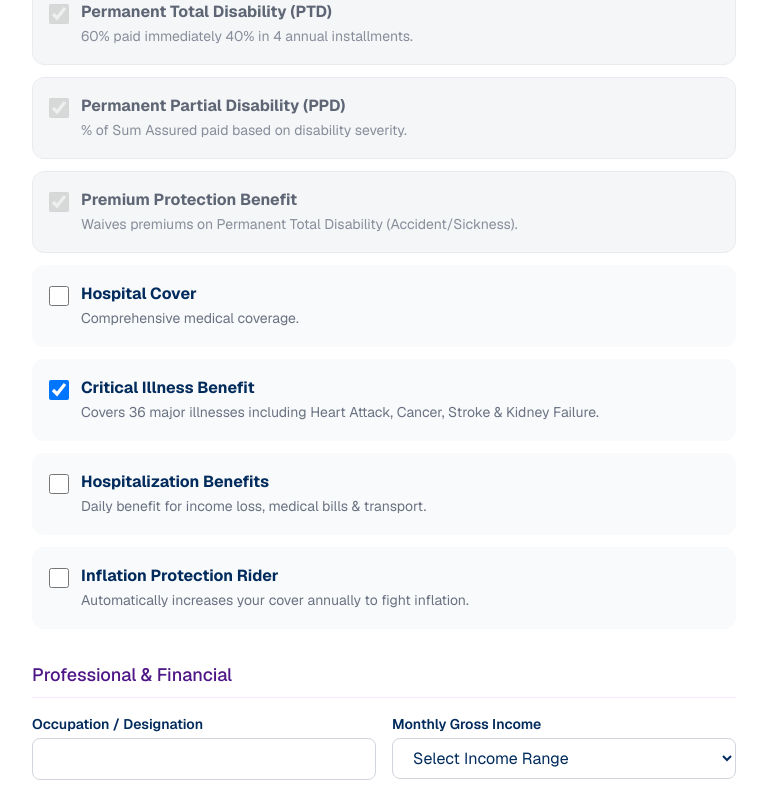
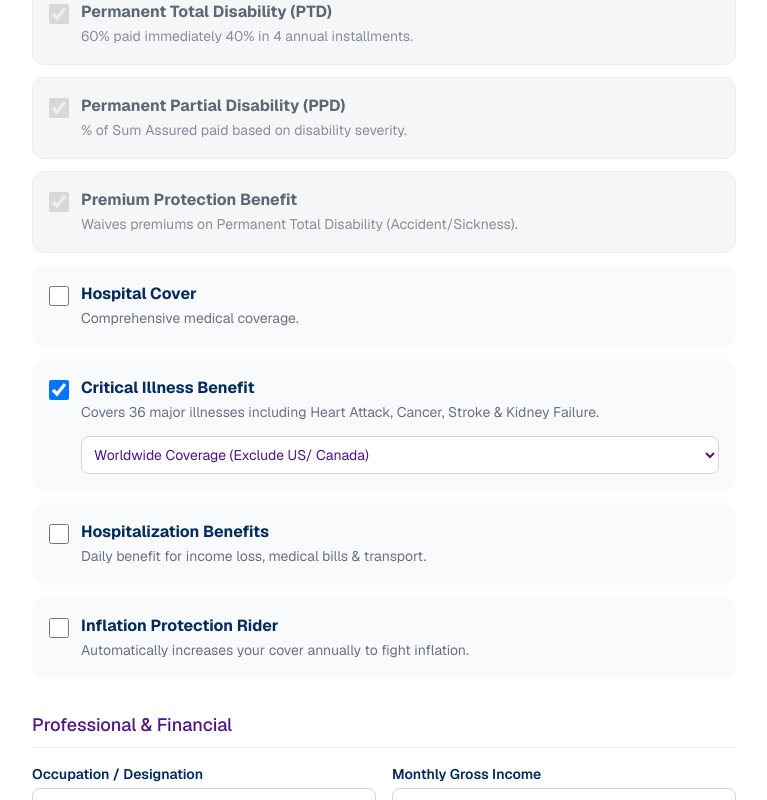
Before and after one commit to seekrr03/coverme.lk, a Next.js app: page /quote in a window 1280 px wide. Both pictures are taken after a click on the label 640 px from the left and 1365 px from the top of the page. Shown: the part 965-1765 px from the top of the page, without its empty margins (256-1023 px from the left). Built offline with nearby package versions, Linux system fonts and the light colour scheme.

Commit message:
family dropdown

```diff
--- a/src/app/quote/page.tsx
+++ b/src/app/quote/page.tsx
@@ -33,6 +33,10 @@ export default function QuotePage() {
         premiumProtectionSpouse: false, // New: "Premium Protection (Spouse)"
         inflationProtection: false, // New: "Inflation Protection Rider"
         hospitalCoverScope: 'worldwide',
+        criticalIllnessScope: 'worldwide',
+        criticalIllnessSpouseScope: 'worldwide',
+        hospitalizationSelfScope: 'worldwide',
+        hospitalizationPerDayScope: 'worldwide',
         occupation: '',
 
         globalCover: false,
@@ -527,7 +531,8 @@ export default function QuotePage() {
                                             </div>
 
                                             {/* Critical Illness (Self) */}
-                                            <label className="flex items-start gap-3 p-4 bg-gray-50 rounded-xl cursor-pointer hover:bg-purple-50 transition-colors border border-transparent hover:border-purple-200">
+                                            <div className="p-4 bg-gray-50 rounded-xl hover:bg-purple-50 transition-colors border border-transparent hover:border-purple-200">
+                                                <label className="flex items-start gap-3 cursor-pointer">
                                                     <input
                                                         type="checkbox"
                                                         checked={formData.criticalIllness}
@@ -539,9 +544,23 @@ export default function QuotePage() {
                                                         <span className="text-sm text-gray-500">Covers 36 major illnesses including Heart Attack, Cancer, Stroke & Kidney Failure.</span>
                                                     </div>
                                                 </label>
+                                                {formData.criticalIllness && (
+                                                    <div className="mt-3 ml-8 animate-fade-in">
+                                                        <select
+                                                            className="w-full text-sm border border-gray-300 rounded-lg p-2 text-[#4E1686] bg-white outline-none focus:ring-1 focus:ring-[#4E1686]"
+                                                            value={formData.criticalIllnessScope}
+                                                            onChange={(e) => setFormData({ ...formData, criticalIllnessScope: e.target.value })}
+                                                        >
+                                                            <option value="worldwide">Worldwide Coverage (Exclude US/ Canada)</option>
+                                                            <option value="local">Local Coverage Only</option>
+                                                        </select>
+                                                    </div>
+                                                )}
+                                            </div>
 
                                             {/* Hospitalization (Self) - Renamed from "Hospitalization Benefits" */}
-                                            <label className="flex items-start gap-3 p-4 bg-gray-50 rounded-xl cursor-pointer hover:bg-purple-50 transition-colors border border-transparent hover:border-purple-200">
+                                            <div className="p-4 bg-gray-50 rounded-xl hover:bg-purple-50 transition-colors border border-transparent hover:border-purple-200">
+                                                <label className="flex items-start gap-3 cursor-pointer">
                                                     <input
                                                         type="checkbox"
                                                         checked={formData.hospitalizationSelf}
@@ -553,6 +572,19 @@ export default function QuotePage() {
                                                         <span className="text-sm text-gray-500">Daily benefit for income loss, medical bills & transport.</span>
                                                     </div>
                                                 </label>
+                                                {formData.hospitalizationSelf && (
+                                                    <div className="mt-3 ml-8 animate-fade-in">
+                                                        <select
+                                                            className="w-full text-sm border border-gray-300 rounded-lg p-2 text-[#4E1686] bg-white outline-none focus:ring-1 focus:ring-[#4E1686]"
+                                                            value={formData.hospitalizationSelfScope}
+                                                            onChange={(e) => setFormData({ ...formData, hospitalizationSelfScope: e.target.value })}
+                                                        >
+                                                            <option value="worldwide">Worldwide Coverage (Exclude US/ Canada)</option>
+                                                            <option value="local">Local Coverage Only</option>
+                                                        </select>
+                                                    </div>
+                                                )}
+                                            </div>
 
                                             {/* Maternity Benefit (Female Only) */}
                                             {derivedGender === 'female' && (
@@ -657,7 +689,7 @@ export default function QuotePage() {
                                                             value={formData.hospitalCoverScope}
                                                             onChange={(e) => setFormData({ ...formData, hospitalCoverScope: e.target.value })}
                                                         >
-                                                            <option value="worldwide">Worldwide Coverage</option>
+                                                            <option value="worldwide">Worldwide Coverage (Exclude US/ Canada)</option>
                                                             <option value="local">Local Coverage Only</option>
                                                         </select>
                                                     </div>
@@ -665,7 +697,8 @@ export default function QuotePage() {
                                             </div>
 
                                             {/* 2. Critical Illness (You) */}
-                                            <label className="flex items-start gap-3 p-4 bg-purple-50/50 rounded-xl cursor-pointer hover:bg-purple-50 transition-colors border border-purple-100/50 hover:border-purple-200">
+                                            <div className="p-4 bg-purple-50/50 rounded-xl hover:bg-purple-50 transition-colors border border-purple-100/50 hover:border-purple-200">
+                                                <label className="flex items-start gap-3 cursor-pointer">
                                                     <input
                                                         type="checkbox"
                                                         checked={formData.criticalIllness}
@@ -677,9 +710,23 @@ export default function QuotePage() {
                                                         <span className="text-sm text-gray-500">Covers 36 major illnesses including Heart Attack, Cancer, Stroke & Kidney Failure.</span>
                                                     </div>
                                                 </label>
+                                                {formData.criticalIllness && (
+                                                    <div className="mt-3 ml-8 animate-fade-in">
+                                                        <select
+                                                            className="w-full text-sm border border-purple-200 rounded-lg p-2 text-[#4E1686] bg-white outline-none focus:ring-1 focus:ring-[#4E1686]"
+                                                            value={formData.criticalIllnessScope}
+                                                            onChange={(e) => setFormData({ ...formData, criticalIllnessScope: e.target.value })}
+                                                        >
+                                                            <option value="worldwide">Worldwide Coverage (Exclude US/ Canada)</option>
+                                                            <option value="local">Local Coverage Only</option>
+                                                        </select>
+                                                    </div>
+                                                )}
+                                            </div>
 
                                             {/* 2b. Critical Illness (Spouse) */}
-                                            <label className="flex items-start gap-3 p-4 bg-purple-50/50 rounded-xl cursor-pointer hover:bg-purple-50 transition-colors border border-purple-100/50 hover:border-purple-200">
+                                            <div className="p-4 bg-purple-50/50 rounded-xl hover:bg-purple-50 transition-colors border border-purple-100/50 hover:border-purple-200">
+                                                <label className="flex items-start gap-3 cursor-pointer">
                                                     <input
                                                         type="checkbox"
                                                         checked={formData.criticalIllnessSpouse}
@@ -691,9 +738,23 @@ export default function QuotePage() {
                                                         <span className="text-sm text-gray-500">Covers 36 major illnesses including Heart Attack, Cancer, Stroke & Kidney Failure.</span>
                                                     </div>
                                                 </label>
+                                                {formData.criticalIllnessSpouse && (
+                                                    <div className="mt-3 ml-8 animate-fade-in">
+                                                        <select
+                                                            className="w-full text-sm border border-purple-200 rounded-lg p-2 text-[#4E1686] bg-white outline-none focus:ring-1 focus:ring-[#4E1686]"
+                                                            value={formData.criticalIllnessSpouseScope}
+                                                            onChange={(e) => setFormData({ ...formData, criticalIllnessSpouseScope: e.target.value })}
+                                                        >
+                                                            <option value="worldwide">Worldwide Coverage (Exclude US/ Canada)</option>
+                                                            <option value="local">Local Coverage Only</option>
+                                                        </select>
+                                                    </div>
+                                                )}
+                                            </div>
 
                                             {/* 3. Hospitalization (You) - NEW */}
-                                            <label className="flex items-start gap-3 p-4 bg-purple-50/50 rounded-xl cursor-pointer hover:bg-purple-50 transition-colors border border-purple-100/50 hover:border-purple-200">
+                                            <div className="p-4 bg-purple-50/50 rounded-xl hover:bg-purple-50 transition-colors border border-purple-100/50 hover:border-purple-200">
+                                                <label className="flex items-start gap-3 cursor-pointer">
                                                     <input
                                                         type="checkbox"
                                                         checked={formData.hospitalizationSelf}
@@ -705,9 +766,23 @@ export default function QuotePage() {
                                                         <span className="text-sm text-gray-500">Daily benefit for income loss, medical bills & transport (Self).</span>
                                                     </div>
                                                 </label>
+                                                {formData.hospitalizationSelf && (
+                                                    <div className="mt-3 ml-8 animate-fade-in">
+                                                        <select
+                                                            className="w-full text-sm border border-purple-200 rounded-lg p-2 text-[#4E1686] bg-white outline-none focus:ring-1 focus:ring-[#4E1686]"
+                                                            value={formData.hospitalizationSelfScope}
+                                                            onChange={(e) => setFormData({ ...formData, hospitalizationSelfScope: e.target.value })}
+                                                        >
+                                                            <option value="worldwide">Worldwide Coverage (Exclude US/ Canada)</option>
+                                                            <option value="local">Local Coverage Only</option>
+                                                        </select>
+                                                    </div>
+                                                )}
+                                            </div>
 
                                             {/* 4. Hospitalization (Spouse/Children) */}
-                                            <label className="flex items-start gap-3 p-4 bg-purple-50/50 rounded-xl cursor-pointer hover:bg-purple-50 transition-colors border border-purple-100/50 hover:border-purple-200">
+                                            <div className="p-4 bg-purple-50/50 rounded-xl hover:bg-purple-50 transition-colors border border-purple-100/50 hover:border-purple-200">
+                                                <label className="flex items-start gap-3 cursor-pointer">
                                                     <input
                                                         type="checkbox"
                                                         checked={formData.hospitalizationPerDay}
@@ -719,6 +794,19 @@ export default function QuotePage() {
                                                         <span className="text-sm text-gray-500">Daily benefit for income loss, medical bills & transport (Spouse/Children).</span>
                                                     </div>
                                                 </label>
+                                                {formData.hospitalizationPerDay && (
+                                                    <div className="mt-3 ml-8 animate-fade-in">
+                                                        <select
+                                                            className="w-full text-sm border border-purple-200 rounded-lg p-2 text-[#4E1686] bg-white outline-none focus:ring-1 focus:ring-[#4E1686]"
+                                                            value={formData.hospitalizationPerDayScope}
+                                                            onChange={(e) => setFormData({ ...formData, hospitalizationPerDayScope: e.target.value })}
+                                                        >
+                                                            <option value="worldwide">Worldwide Coverage (Exclude US/ Canada)</option>
+                                                            <option value="local">Local Coverage Only</option>
+                                                        </select>
+                                                    </div>
+                                                )}
+                                            </div>
 
                                             {/* 5. Family Income */}
                                             <label className="flex items-start gap-3 p-4 bg-purple-50/50 rounded-xl cursor-pointer hover:bg-purple-50 transition-colors border border-purple-100/50 hover:border-purple-200">
```
Also changed, not shown: src/app/api/quote/route.ts (+13 -1 lines). Lines whose indentation alone changed are shown as unchanged.
